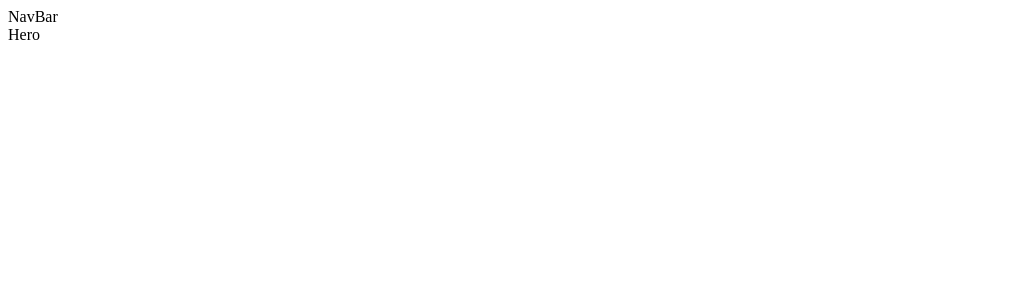
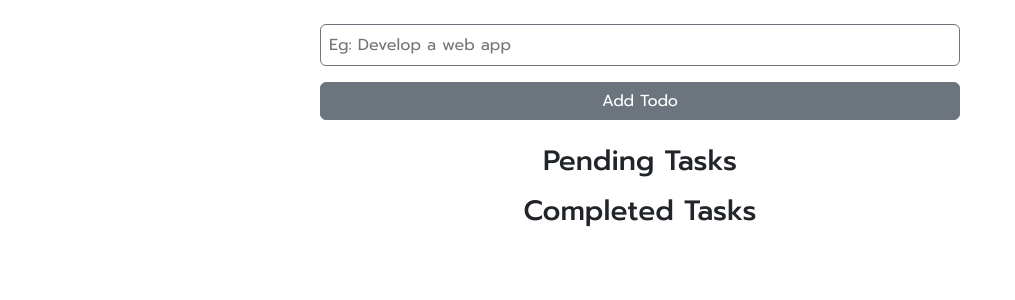
Before and after one commit to mern-trainer/Althaf-Batch, a React (Vite) app: page / in a window 1280 px wide. Shown: the top 300 px of the page, without its empty margins (0-1015 px from the left). Built offline with nearby package versions, Linux system fonts and the light colour scheme.

Commit message:
todo list

```diff
--- a/index.html
+++ b/index.html
@@ -4,6 +4,7 @@
         <meta charset="UTF-8" />
         <link rel="icon" type="image/svg+xml" href="/vite.svg" />
         <meta name="viewport" content="width=device-width, initial-scale=1.0" />
+        <link rel="stylesheet" href="https://cdnjs.cloudflare.com/ajax/libs/font-awesome/6.6.0/css/all.min.css" integrity="sha512-Kc323vGBEqzTmouAECnVceyQqyqdsSiqLQISBL29aUW4U/M7pSPA/gEUZQqv1cwx4OnYxTxve5UMg5GT6L4JJg==" crossorigin="anonymous" referrerpolicy="no-referrer" />
         <title>Vite + React</title>
     </head>
     <body>
--- a/src/App.jsx
+++ b/src/App.jsx
@@ -1,7 +1,15 @@
+import { Fragment } from "react"
 import LandingPage from "./Pages/LandingPage"
+import Todo from "./Pages/Todo"
+import { Toaster } from "react-hot-toast"
+
 
 const App = () => {
-    return <LandingPage />
+    return <Fragment>
+        {/* <LandingPage /> */}
+        <Todo />
+        <Toaster position="top-right"/>
+    </Fragment>
 }
 
 export default App
--- a/src/Components/Hero.jsx
+++ /dev/null
@@ -1,11 +0,0 @@
-import React from 'react'
-
-const Hero = () => {
-    return (
-        <div>
-            Hero
-        </div>
-    )
-}
-
-export default Hero
--- a/src/Components/NavBar.jsx
+++ /dev/null
@@ -1,11 +0,0 @@
-import React from 'react'
-
-const NavBar = () => {
-    return (
-        <div>
-            NavBar
-        </div>
-    )
-}
-
-export default NavBar
--- a/src/Pages/LandingPage.jsx
+++ b/src/Pages/LandingPage.jsx
@@ -1,14 +1,33 @@
-import React, { Fragment } from 'react'
-import NavBar from '../Components/NavBar'
-import Hero from '../Components/Hero'
+import { useState } from 'react'
 
 const LandingPage = () => {
 
+    const [counter, setCounter] = useState({ count1: 0, count2: 0 })
+
+    // diffing algo
+
+    const handleCounterOne = (op) => {
+        setCounter(op == "+" ? {...counter, count1: counter.count1 + 1} : {...counter, count1: counter.count1 - 1})
+    }
+
+    const handleCounterTwo = (op) => {
+        setCounter(op == "+" ? {...counter, count2: counter.count2 + 1} : {...counter, count2: counter.count2 - 1})
+    }
+
     return (
-        <Fragment>
-            <NavBar />
-            <Hero />
-        </Fragment>
+        <div className="text-center mt-4">
+            <div>COUNTER 1: {counter.count1}</div>
+            <div>COUNTER 2: {counter.count2}</div>
+            <div className="mt-3">
+                <button className="btn btn-success" onClick={() => handleCounterOne("+")}>Increment 1</button>
+                <button className="btn btn-danger ms-2" onClick={() => handleCounterOne("-")}>Decrement 1</button>
+            </div>
+            <div className="mt-3">
+                <button className="btn btn-success" onClick={() => handleCounterTwo("+")}>Increment 2</button>
+                <button className="btn btn-danger ms-2" onClick={() => handleCounterTwo("-")}>Decrement 2</button>
+            </div>
+        </div>
+
     )
 }
 
--- /dev/null
+++ b/src/Pages/Todo.jsx
@@ -0,0 +1,100 @@
+import React, { useState } from 'react'
+import toast from 'react-hot-toast'
+import { IoMdCloseCircle } from 'react-icons/io'
+import { MdCheckCircle, MdClose, MdOutlineDeleteOutline } from 'react-icons/md'
+import { v4 as createId } from 'uuid'
+
+const Todo = () => {
+
+    const [todoList, setTodoList] = useState([])
+    const [todo, setTodo] = useState("")
+
+    const handleTodo = () => {
+        if (!todo) {
+            return toast.error("Task is required!")
+        }
+        const exist = todoList.findIndex((element) => element.task.toLowerCase() == todo.toLowerCase())
+        if (exist > -1) {
+            return toast.error("Task already exist")
+        }
+        if (todo.length < 5) {
+            return toast.error("Minimum 5 characters")
+        }
+        const taskObject = {
+            id: createId(),
+            task: todo,
+            completed: false,
+            createdAt: new Date().toLocaleString("en-IN"),
+            updatedAt: new Date().toLocaleString("en-IN"),
+        }
+        setTodoList([taskObject, ...todoList])
+        setTodo("")
+        return toast.success("Task added")
+    }
+
+    const handleRemove = (removeId) => {
+        const res = todoList.filter((todo) => todo.id != removeId)
+        setTodoList(res)
+    }
+
+    const handleStatusUpdate = (taskId) => {
+        const res = todoList.map(todo => {
+            if (todo.id == taskId) {
+                return {...todo, completed: !todo.completed, updatedAt: new Date().toLocaleString("en-IN")}
+            }
+            return todo
+        })
+        setTodoList(res)
+    }
+
+    return (
+        <div className="">
+            <div className="mt-4 d-flex flex-column align-items-center">
+                <input type="text" placeholder="Eg: Develop a web app" name="todo" value={todo} onChange={(event) => setTodo(event.target.value)} className="p-2 w-50 rounded border border-secondary" style={{outline: 0}}/>
+                <button onClick={handleTodo} className="btn btn-secondary w-50 mt-3">Add Todo</button>
+            </div>
+            <div className="d-flex flex-column align-items-center mt-4 gap-2">
+                <h3>Pending Tasks</h3>
+                {
+                    todoList.filter(todo => !todo.completed).map((todo) => {
+                        return (
+                            <div key={todo.id} className="p-3 bg-dark text-light rounded w-50 d-flex justify-content-between">
+                                <div>
+                                    <div>ID: {todo.id}</div>
+                                    <div>Task: {todo.task}</div>
+                                    <div>Status: {todo.completed ? "Completed" : "Pending"}</div>
+                                    <div>Updated: {todo.updatedAt}</div>
+                                </div>
+                                <div className="d-flex flex-column gap-3 justify-content-between">
+                                    <MdOutlineDeleteOutline size={20} cursor={"pointer"} onClick={() => handleRemove(todo.id)} />
+                                    <MdCheckCircle size={20} cursor={"pointer"} onClick={() => handleStatusUpdate(todo.id)}/>
+                                </div>
+                            </div>
+                        )
+                    })
+                }
+                <h3>Completed Tasks</h3>
+                {
+                    todoList.filter(todo => todo.completed).map((todo) => {
+                        return (
+                            <div key={todo.id} className="p-3 bg-dark text-light rounded w-50 d-flex justify-content-between">
+                                <div>
+                                    <div>ID: {todo.id}</div>
+                                    <div>Task: {todo.task}</div>
+                                    <div>Status: {todo.completed ? "Completed" : "Pending"}</div>
+                                    <div>Updated: {todo.updatedAt}</div>
+                                </div>
+                                <div className="d-flex flex-column gap-3 justify-content-between">
+                                    <MdOutlineDeleteOutline size={20} cursor={"pointer"} onClick={() => handleRemove(todo.id)} />
+                                    <IoMdCloseCircle size={20} color='red' cursor={"pointer"} onClick={() => handleStatusUpdate(todo.id)}/>
+                                </div>
+                            </div>
+                        )
+                    })
+                }
+            </div>
+        </div>
+    )
+}
+
+export default Todo
--- a/src/index.css
+++ b/src/index.css
@@ -0,0 +1,14 @@
+@import url('https://fonts.googleapis.com/css2?family=Prompt:ital,wght@0,100;0,200;0,300;0,400;0,500;0,600;0,700;0,800;0,900;1,100;1,200;1,300;1,400;1,500;1,600;1,700;1,800;1,900&display=swap');
+
+*{
+    margin: 0;
+    padding: 0;
+}
+
+body{
+    font-family: "Prompt", sans-serif;
+}
+
+::-webkit-scrollbar{
+    display: none;
+}
--- a/src/main.jsx
+++ b/src/main.jsx
@@ -1,3 +1,4 @@
+import 'bootstrap/dist/css/bootstrap.min.css';
 import { createRoot } from 'react-dom/client'
 import App from './App.jsx'
 import './index.css'
```
Also changed, not shown: package.json (+6 -1 lines), public/logo.png (added), 1 other file (tests, documents, lock files or other folders).
